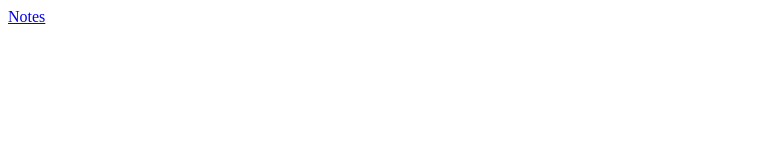
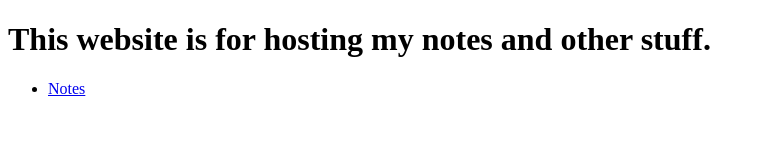
Before and after one commit to jonathandwoo/jonwoo.github.io, a plain HTML site: page index.html in a window 1280 px wide. Shown: the whole page, without its empty margins (0-765 px from the left). Drawn offline with Linux system fonts and the light colour scheme.

Commit message:
add purpose

```diff
--- a/index.html
+++ b/index.html
@@ -4,6 +4,10 @@
         <title>Jonathan Woo</title>
     </head>
     <body>
-        <a href="/math/notes.html">Notes</a>
+        <h1>This website is for hosting my notes and other stuff.</h1>
+        <ul>
+            <li><a href="/math/notes.html">Notes</a></li>
+        </ul>
+
     </body>
 </html>
```
